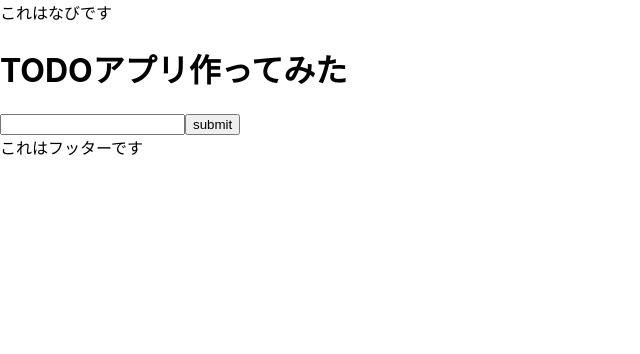
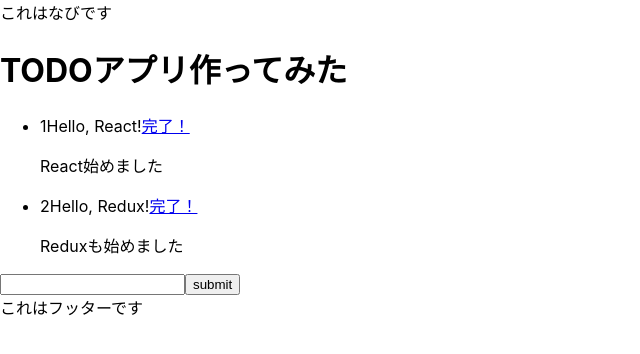
Before and after one commit to HTsuruo/nippo-react, a React (Create React App) app: page / in a window 1280 px wide. Shown: the top 354 px of the page, without its empty margins (0-640 px from the left). Built offline with nearby package versions, Linux system fonts and the light colour scheme.

Commit message:
feat: propsとstateの基礎.

```diff
--- a/src/App.tsx
+++ b/src/App.tsx
@@ -5,10 +5,10 @@ import Nav from "./components/Nav";
 import Footer from "./components/Footer";
 import List from "./components/List";
 
-interface Props {
-  todos?: List;
+interface Props {}
+interface State {
+  todos: any[];
 }
-interface State {}
 
 class App extends React.Component<Props, State> {
   constructor(props: any) {
@@ -35,7 +35,7 @@ class App extends React.Component<Props, State> {
       <div>
         <Nav />
         <h1>TODOアプリ作ってみた</h1>
-        <List todos={this.props.todos} />
+        <List todos={this.state.todos} />
         <Form />
         <Footer />
       </div>
--- a/src/components/List.tsx
+++ b/src/components/List.tsx
@@ -1,17 +1,20 @@
 import React from "react";
+import Todo from "./Todo";
 
 // const List = (todos) => {
 //   return <div>これはリストです</div>;
 // };
 
 interface Props {
-  todos?: List;
+  todos: any[];
 }
 interface State {}
 
 class List extends React.Component<Props, State> {
   render() {
-    const todos = this.props.todos;
+    const todos = this.props.todos.map((todo) => (
+      <Todo key={todo.id} {...todo} />
+    ));
     return (
       <>
         <ul>{todos}</ul>
--- /dev/null
+++ b/src/components/Todo.tsx
@@ -0,0 +1,25 @@
+import React from "react";
+
+interface Props {
+  done: boolean;
+  id: number;
+  title: string;
+  desc: string;
+}
+
+class Todo extends React.Component<Props> {
+  render() {
+    const className = "undone";
+    const link = this.props.done ? "もとに戻す" : "完了！";
+    return (
+      <li className={className}>
+        <span>{this.props.id}</span>
+        <span>{this.props.title}</span>
+        <a href="#">{link}</a>
+        <p>{this.props.desc}</p>
+      </li>
+    );
+  }
+}
+
+export default Todo;
```
